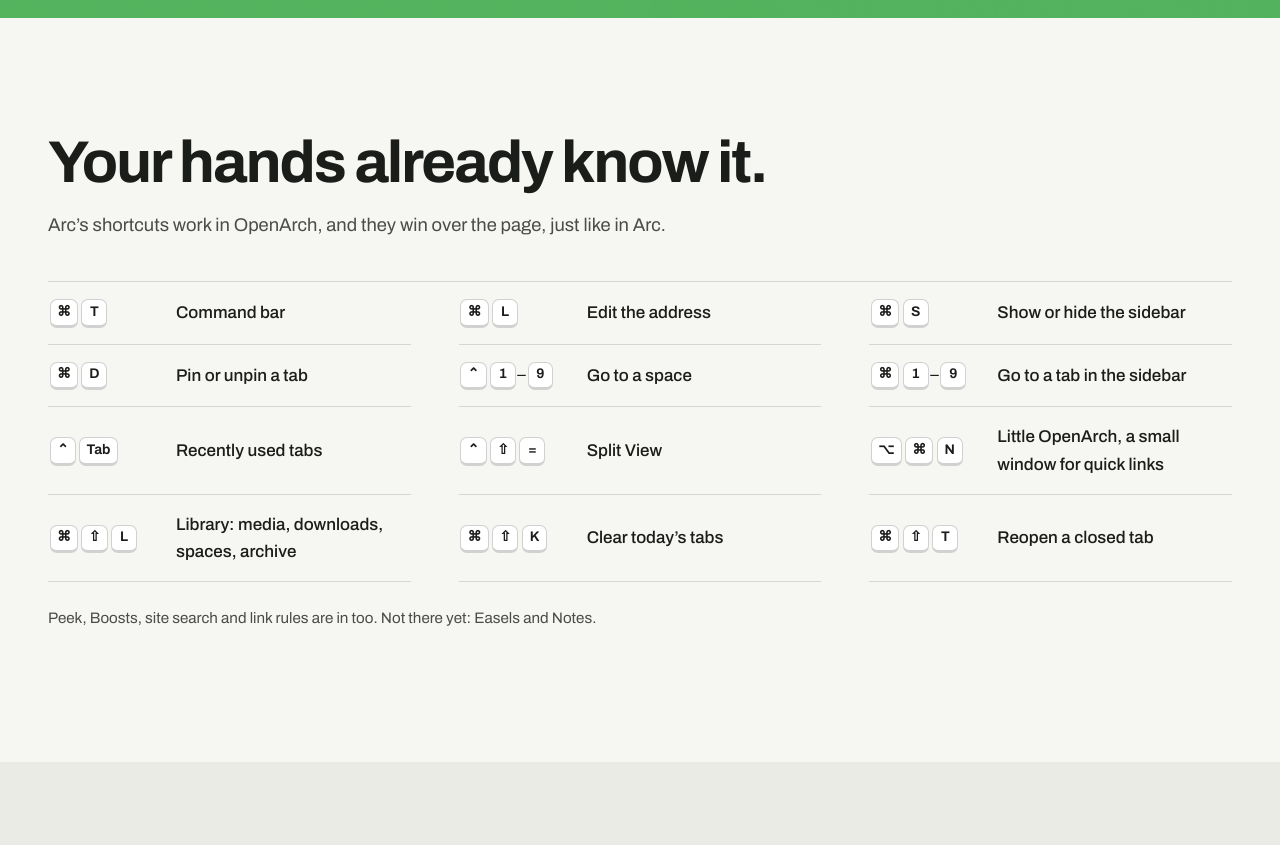
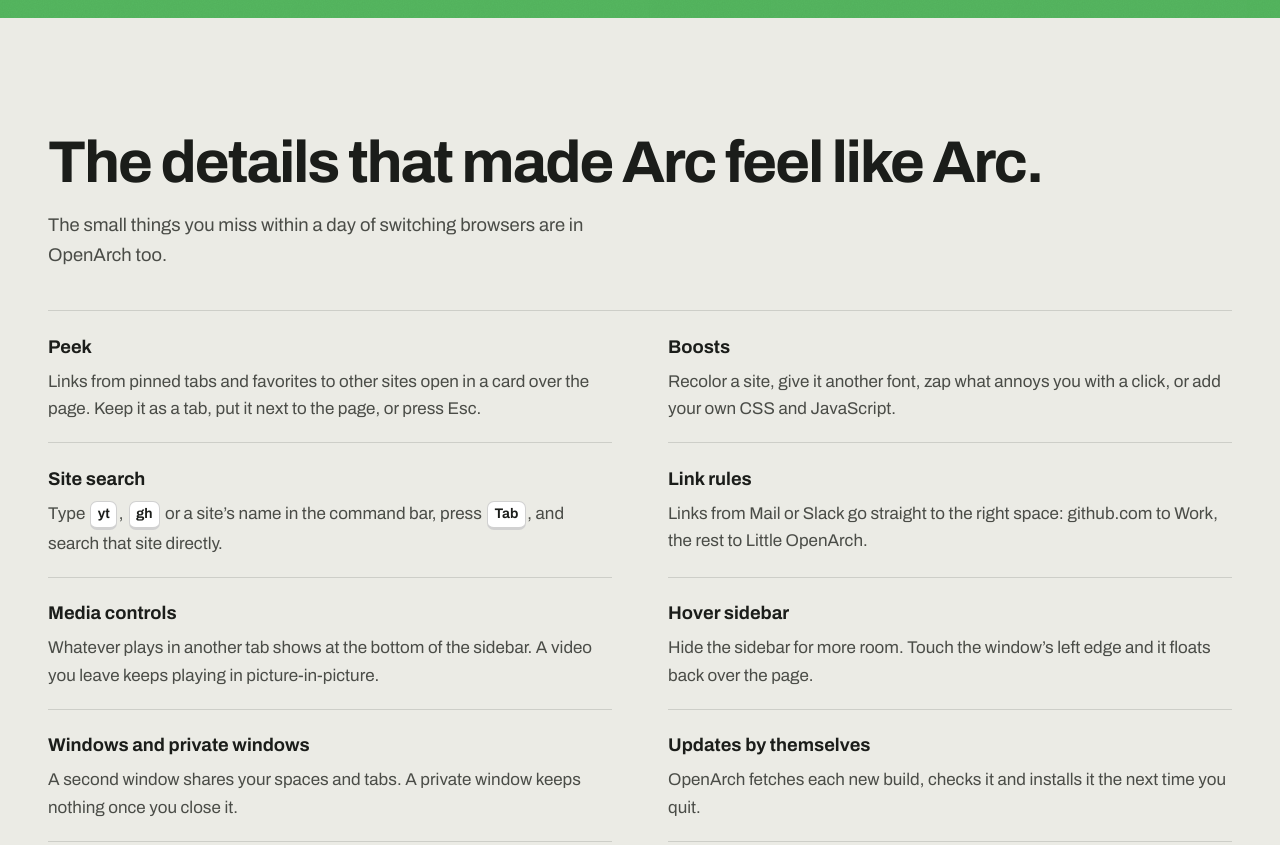
Before and after one commit to dpfaffenbauer/OpenArch, a browser extension: page website/index.html in a window 1280 px wide. Shown: the part 4540-5385 px from the top of the page. Drawn offline with Linux system fonts and the light colour scheme.

Commit message:
Website: the new features, shortcuts and updates
A section lists Peek, Boosts, site search, link rules, media controls,
the hover sidebar, windows and private windows, and self-updating; the
shortcuts gain ⌘N, ⌘⇧N and ⌃⌘B, and the FAQ explains updates.

```diff
--- a/website/index.html
+++ b/website/index.html
@@ -26,7 +26,7 @@
       <a class="brand" href="#main" translate="no"><img src="assets/icon.png" alt="" width="30" height="30">OpenArch</a>
       <nav aria-label="Sections">
         <a href="#import">Import</a>
-        <a href="#spaces">Features</a>
+        <a href="#details">Features</a>
         <a href="#shortcuts">Shortcuts</a>
         <a href="#agents">For developers</a>
         <a href="https://github.com/dpfaffenbauer/OpenArch">GitHub</a>
@@ -106,6 +106,23 @@
     </section>
   </div>
 
+  <section class="details" id="details" aria-labelledby="details-title">
+    <div class="column wide">
+      <h2 id="details-title">The details that made Arc feel like Arc.</h2>
+      <p class="intro-text">The small things you miss within a day of switching browsers are in OpenArch too.</p>
+      <dl class="features">
+        <div><dt>Peek</dt><dd>Links from pinned tabs and favorites to other sites open in a card over the page. Keep it as a tab, put it next to the page, or press Esc.</dd></div>
+        <div><dt>Boosts</dt><dd>Recolor a site, give it another font, zap what annoys you with a click, or add your own CSS and JavaScript.</dd></div>
+        <div><dt>Site search</dt><dd>Type <kbd>yt</kbd>, <kbd>gh</kbd> or a site’s name in the command bar, press <kbd>Tab</kbd>, and search that site directly.</dd></div>
+        <div><dt>Link rules</dt><dd>Links from Mail or Slack go straight to the right space: github.com to Work, the rest to Little OpenArch.</dd></div>
+        <div><dt>Media controls</dt><dd>Whatever plays in another tab shows at the bottom of the sidebar. A video you leave keeps playing in picture-in-picture.</dd></div>
+        <div><dt>Hover sidebar</dt><dd>Hide the sidebar for more room. Touch the window’s left edge and it floats back over the page.</dd></div>
+        <div><dt>Windows and private windows</dt><dd>A second window shares your spaces and tabs. A private window keeps nothing once you close it.</dd></div>
+        <div><dt>Updates by themselves</dt><dd>OpenArch fetches each new build, checks it and installs it the next time you quit.</dd></div>
+      </dl>
+    </div>
+  </section>
+
   <section class="shortcuts" id="shortcuts" aria-labelledby="shortcuts-title">
     <div class="column wide">
       <h2 id="shortcuts-title">Your hands already know it.</h2>
@@ -123,8 +140,11 @@
         <div><dt><kbd>⌘</kbd><kbd>⇧</kbd><kbd>L</kbd></dt><dd>Library: media, downloads, spaces, archive</dd></div>
         <div><dt><kbd>⌘</kbd><kbd>⇧</kbd><kbd>K</kbd></dt><dd>Clear today’s tabs</dd></div>
         <div><dt><kbd>⌘</kbd><kbd>⇧</kbd><kbd>T</kbd></dt><dd>Reopen a closed tab</dd></div>
+        <div><dt><kbd>⌘</kbd><kbd>N</kbd></dt><dd>New window on the same spaces</dd></div>
+        <div><dt><kbd>⌘</kbd><kbd>⇧</kbd><kbd>N</kbd></dt><dd>Private window</dd></div>
+        <div><dt><kbd>⌃</kbd><kbd>⌘</kbd><kbd>B</kbd></dt><dd>Boost the site you are on</dd></div>
       </dl>
-      <p class="meta">Peek, Boosts, site search and link rules are in too. Not there yet: Easels and Notes.</p>
+      <p class="meta">Not there yet: Easels and Notes.</p>
     </div>
   </section>
 
@@ -135,7 +155,7 @@
       <ul class="chips" aria-label="Extensions tested in OpenArch">
         <li>1Password</li><li>uBlock Origin Lite</li><li>Tampermonkey</li><li>React Developer Tools</li><li>MetaMask</li><li>Wappalyzer</li>
       </ul>
-      <p>New Chromium releases arrive by themselves: a daily job builds OpenArch with each stable version and publishes it when everything works.</p>
+      <p>New Chromium releases arrive by themselves: a daily job builds OpenArch with each stable version, publishes it when everything works, and OpenArch installs it the next time you quit.</p>
     </div>
   </section>
 
@@ -181,7 +201,11 @@
       </details>
       <details>
         <summary>macOS says it can’t check OpenArch for malware.</summary>
-        <p>Early builds are not notarized yet. Unzip OpenArch, move it to Applications, then run <code>xattr -dr com.apple.quarantine /Applications/OpenArch.app</code> in Terminal, or allow it under System Settings › Privacy &amp; Security.</p>
+        <p>Early builds are not notarized yet. Unzip OpenArch, move it to Applications, then run <code>xattr -dr com.apple.quarantine /Applications/OpenArch.app</code> in Terminal, or allow it under System Settings › Privacy &amp; Security. You only do this once: updates install themselves.</p>
+      </details>
+      <details>
+        <summary>How does OpenArch update?</summary>
+        <p>It checks GitHub for a new build at launch and every six hours, downloads it, verifies its checksum and swaps itself the next time you quit or restart. You can turn this off under Settings › Info.</p>
       </details>
       <details>
         <summary>What language is the interface in?</summary>
--- a/website/style.css
+++ b/website/style.css
@@ -560,6 +560,38 @@
   font-weight: 520;
 }
 
+/* Details: the features, as a quiet two-column list */
+
+.details {
+  --surface: var(--soft-panel);
+  padding: clamp(5rem, 9vw, 8rem) var(--gutter);
+}
+
+.features {
+  display: grid;
+  grid-template-columns: repeat(auto-fill, minmax(min(24rem, 100%), 1fr));
+  column-gap: 3.5rem;
+  margin: 2.5rem 0 0;
+  border-top: 1px solid var(--line);
+}
+
+.features div {
+  padding: 1.35rem 0 1.25rem;
+  border-bottom: 1px solid var(--line);
+}
+
+.features dt {
+  margin-bottom: 0.35rem;
+  font-size: 1.15rem;
+  font-weight: 680;
+  font-variation-settings: "wdth" 106;
+}
+
+.features dd {
+  margin: 0;
+  color: var(--text-soft);
+}
+
 /* Extensions */
 
 .extensions {
```
